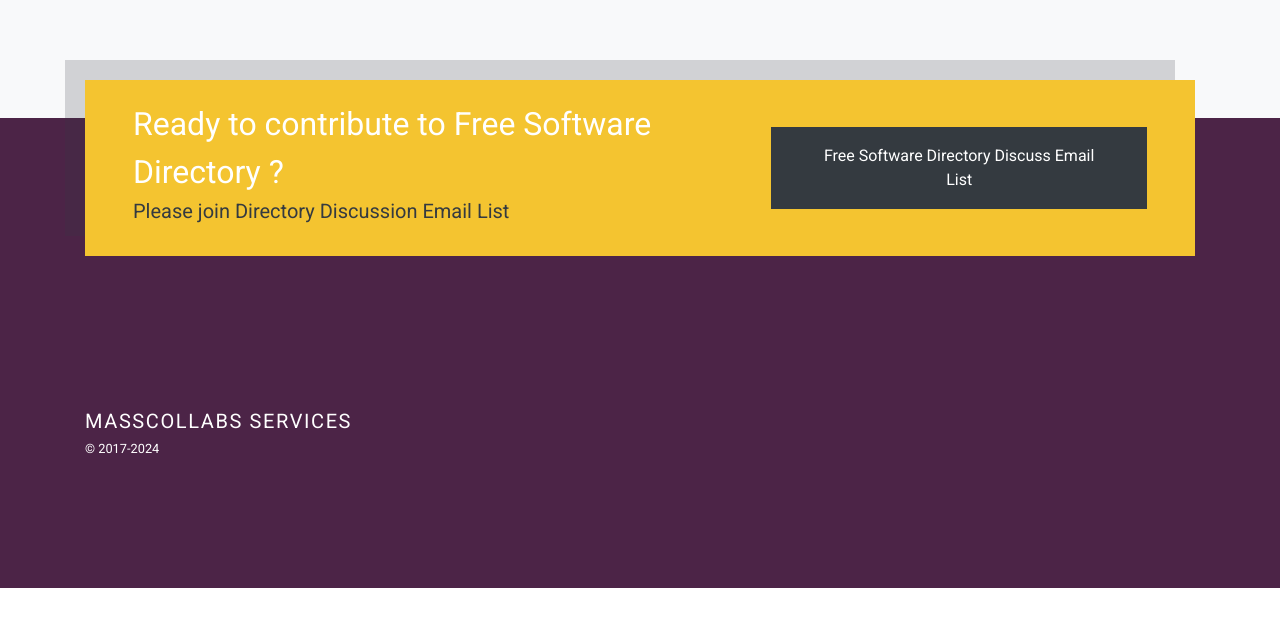
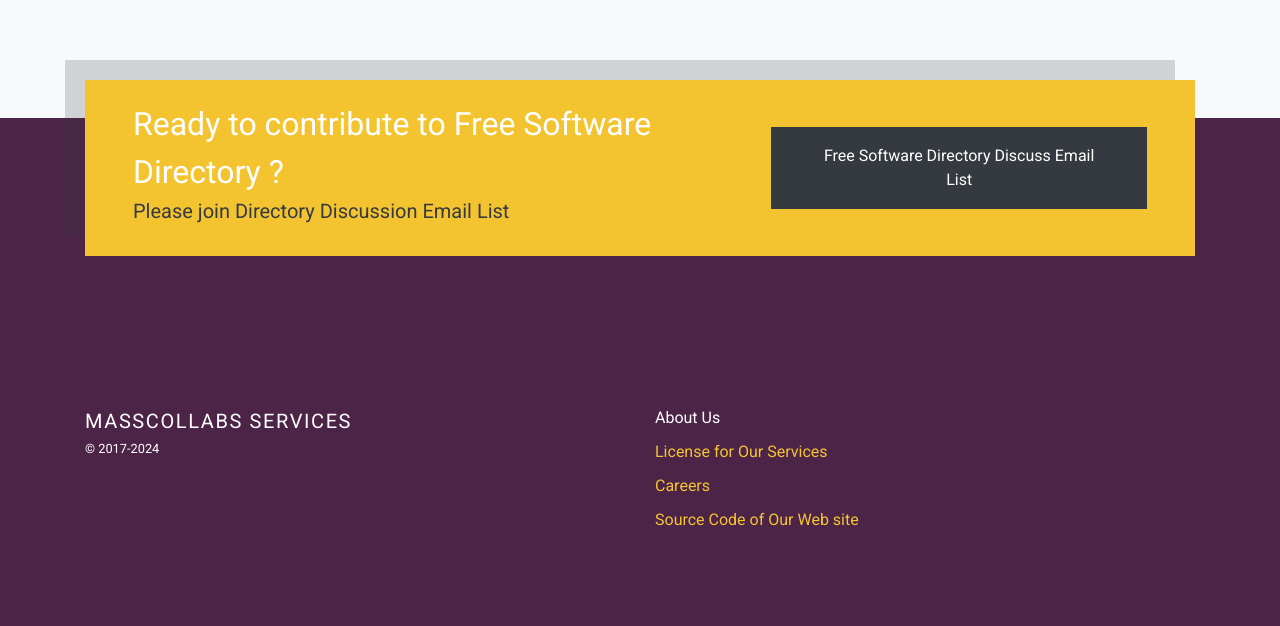
Before and after one commit to masscollabs/WEB-General, a plain HTML site: page index.html in a window 1280 px wide. Shown: the part 1238-1864 px from the top of the page. Before the commit the page ends 1826 px from the top, so only its background shows below. Drawn offline with Linux system fonts and the light colour scheme; a web font is replaced by a local one.

Commit message:
Source code link added

```diff
--- a/index.html
+++ b/index.html
@@ -94,6 +94,14 @@
                 <small>&copy; 2017-2024</small>
               </p>
             </div>
+            <div class="col-sm">
+              <h3>About Us</h3>
+              <ul class="list-unstyled links">
+                <li><a href="https://github.com/masscollabs#license" target="_blank">License for Our Services</a></li>
+                <li><a href="https://labs.masscollabs.xyz/" target="_blank">Careers</a></li>
+                <li><a href="https://github.com/masscollabs/WEB-General" target="_blank">Source Code of Our Web site</a></li>
+              </ul>
+            </div>
           </div>
         </div>
       </div>
```
